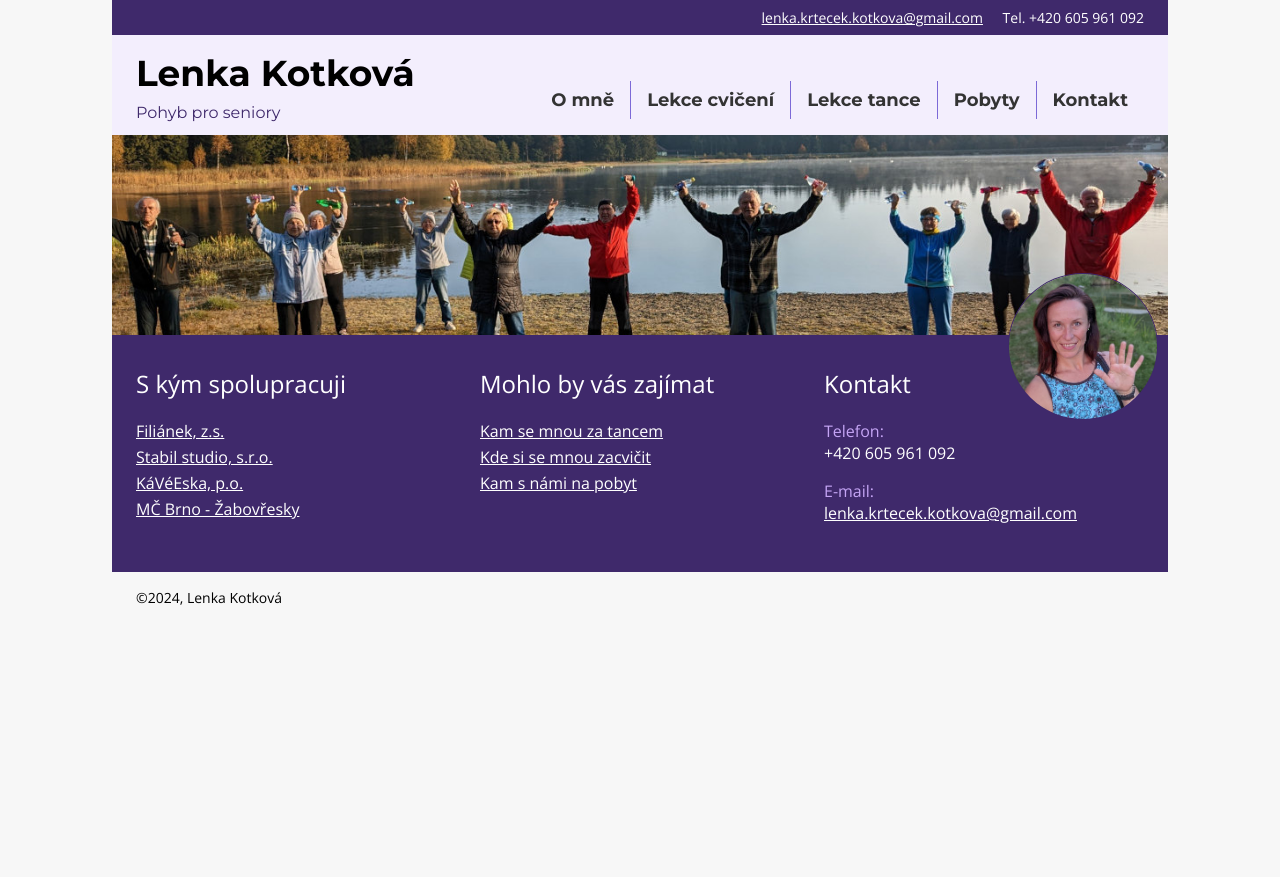
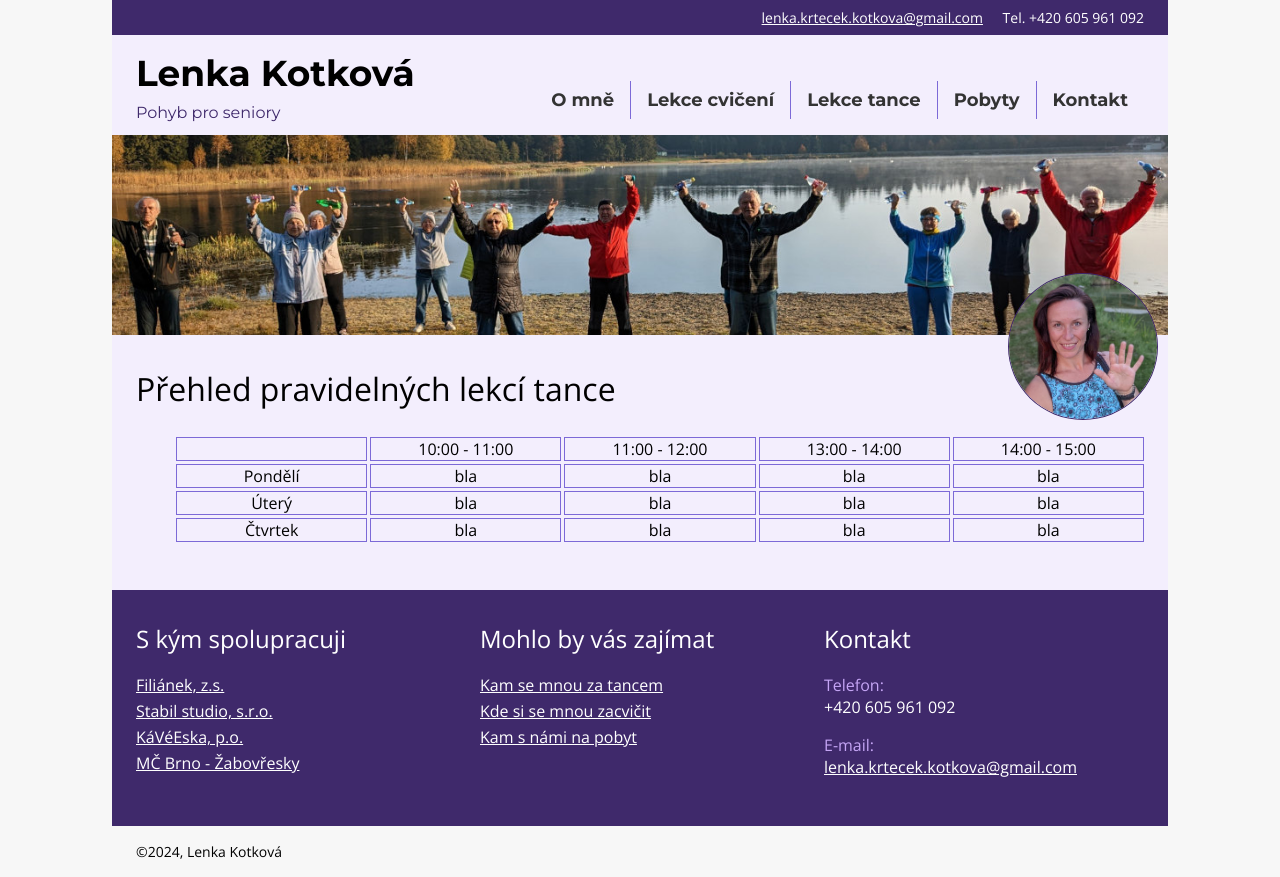
Before and after one commit to LenkaKotkova/Lenka_Kotkova-OSOBNI-WEB, an Eleventy site: page tanec.html in a window 1280 px wide. Before the commit the page ends 800 px from the top, so only its background shows below. Built offline with nearby package versions, Linux system fonts and the light colour scheme; Eleventy itself is replaced by a stand-in of ours; files that its build step writes are made by us from their sources.

Commit message:
tanec-timetable

```diff
--- a/css/style.css
+++ b/css/style.css
@@ -334,7 +334,20 @@ Hodnocení klientů - testimonial
 Rozvrh
 ------------------
 */
+.timetable {
+    list-style: none;
+    display: grid;
+    grid-template-columns: repeat(5, 1fr);
+    grid-template-rows: repeat(4, auto);
+    gap: 3px;
+}
 
+.timetable li {
+    border: 1px solid var(--primary);
+    display: flex;
+    justify-content: center;
+    align-items: center;
+}
 
 /*
 ------------------
--- a/tanec.html
+++ b/tanec.html
@@ -2,3 +2,35 @@
 layout: /layouts/sablona_obyc.njk
 title: Lekce tance
 ---
+
+<!--Rozvrh tance-->
+<section>
+    <h1>Přehled pravidelných lekcí tance</h1>
+    <ul class="timetable">
+
+        <li class="timetable__time"></li>
+        <li class="timetable__time">10:00 - 11:00</li>
+        <li class="timetable__time">11:00 - 12:00</li>
+        <li class="timetable__time">13:00 - 14:00</li>
+        <li class="timetable__time">14:00 - 15:00</li>
+
+        <li class="timetable__day">Pondělí</li>
+        <li class="timetable__lesson">bla</li>
+        <li class="timetable__lesson">bla</li>
+        <li class="timetable__lesson">bla</li>
+        <li class="timetable__lesson">bla</li>
+
+        <li class="timetable__day">Úterý</li>
+        <li class="timetable__lesson">bla</li>
+        <li class="timetable__lesson">bla</li>
+        <li class="timetable__lesson">bla</li>
+        <li class="timetable__lesson">bla</li>
+
+        <li class="timetable__day">Čtvrtek</li>
+        <li class="timetable__lesson">bla</li>
+        <li class="timetable__lesson">bla</li>
+        <li class="timetable__lesson">bla</li>
+        <li class="timetable__lesson">bla</li>
+
+    </ul>
+</section>
```
